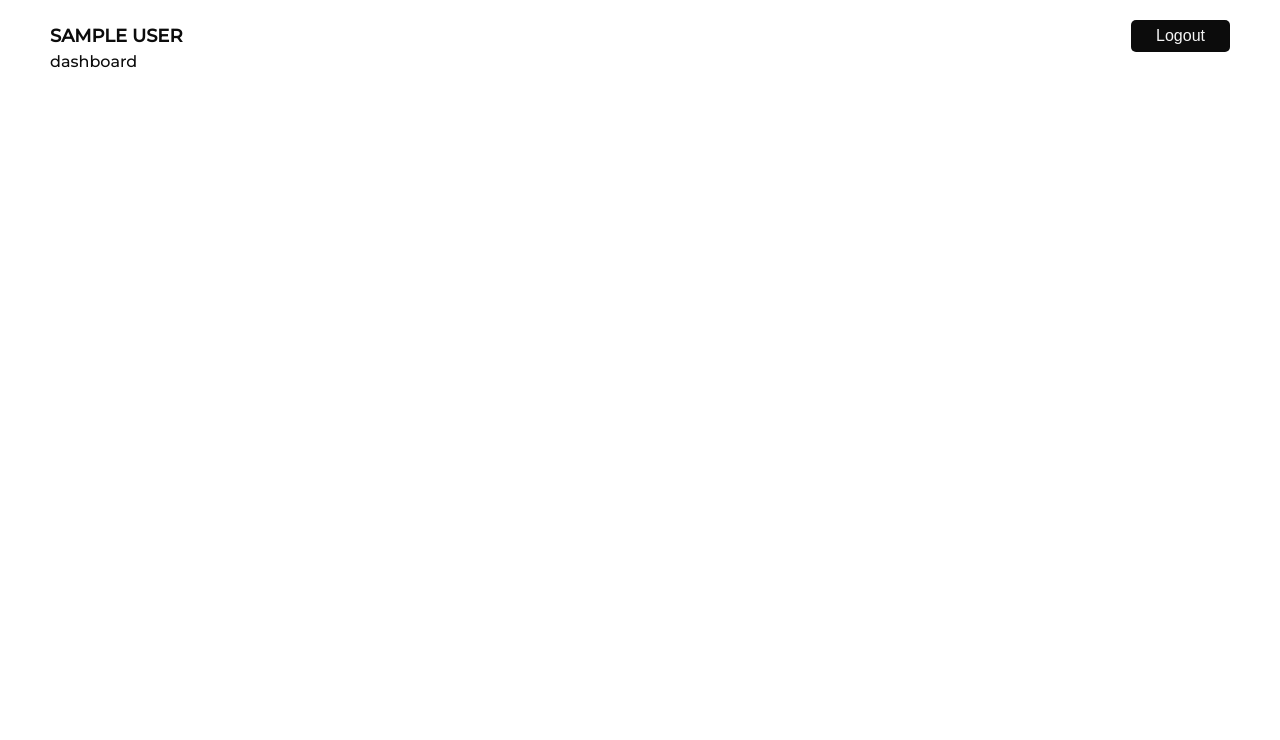
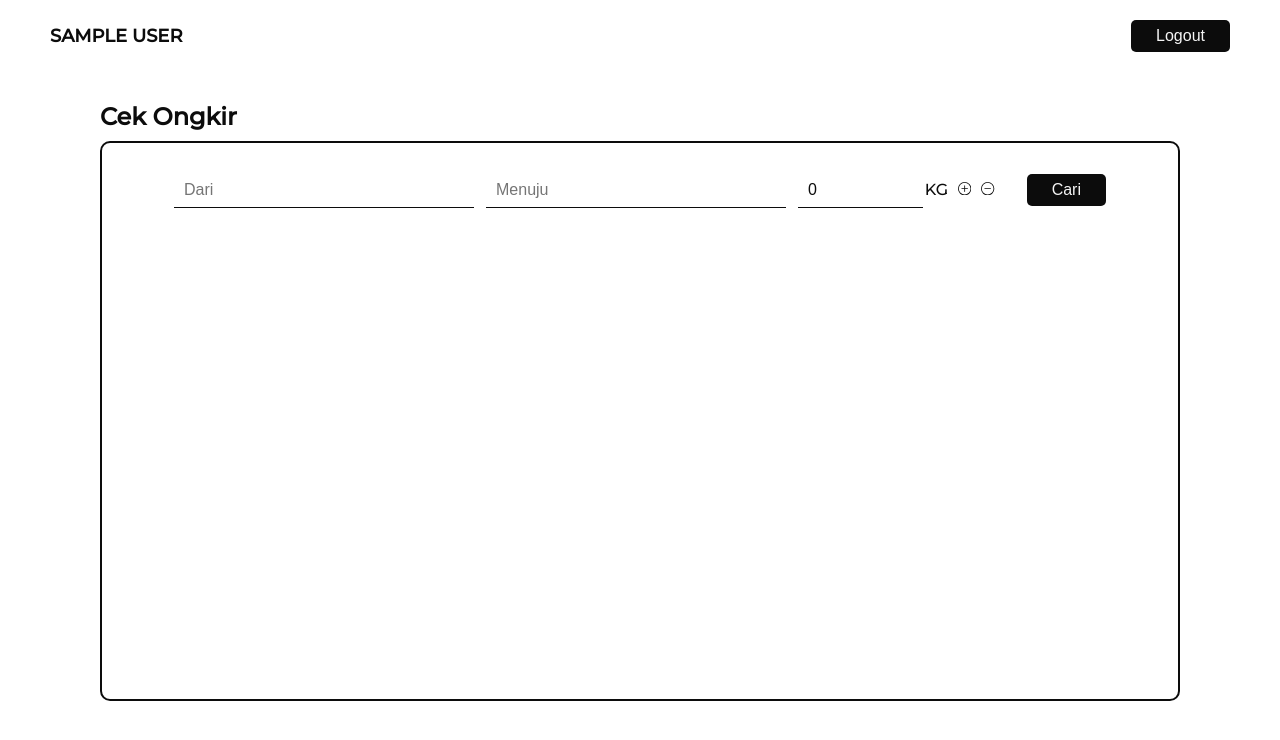
Before and after one commit to PriaAdmaja/DOT-test, a Next.js app: page /dashboard in a window 1280 px wide. Shown: the top 740 px of the page. Built offline with nearby package versions, Linux system fonts and the light colour scheme; sample sign-in values are in the browser's storage.

Commit message:
slicing dashboard

```diff
--- /dev/null
+++ b/src/app/dashboard/dashboard.module.css
@@ -0,0 +1,61 @@
+.section {
+  width: 100%;
+  height: 100%;
+  padding: 50px;
+}
+
+.title {
+  font-size: x-large;
+  font-weight: 800;
+}
+
+.card {
+  border: 2px solid var(--black-night);
+  border-radius: 10px;
+  margin-top: 10px;
+  height: 70vh;
+  padding: 10px;
+}
+
+.filter {
+  margin-top: 20px;
+  margin-left: auto;
+  margin-right: auto;
+  display: flex;
+  gap: 12px;
+  align-items: baseline;
+  justify-content: center;
+}
+
+.input_wrap {
+  width: 300px;
+}
+
+.input_weight {
+  display: flex;
+  gap: 2px;
+  align-items: baseline;
+  width: 150px;
+}
+
+.weight_wrap {
+    display: flex;
+    gap: 10px;
+    align-items: baseline;
+    margin-right: 20px;
+}
+
+.number_button_wrap {
+    display: flex;
+    gap: 10px;
+    align-items: baseline;
+}
+
+.number_button {
+  border: none;
+  cursor: pointer;
+}
+
+.number_button:active {
+  transform: scale(0.9);
+}
--- a/src/app/dashboard/page.tsx
+++ b/src/app/dashboard/page.tsx
@@ -1,10 +1,87 @@
+"use client";
 import AuthFilter from "@/component/auth-filter";
 import Layout from "@/component/layout";
+import style from "./dashboard.module.css";
+import Input from "@/component/input";
+import { BsDashCircle, BsPlusCircle } from "react-icons/bs";
+import Button from "@/component/button";
+import { ChangeEvent, useState } from "react";
 
 const Dashboard = () => {
+  const [fromAddress, setFromAddress] = useState<string>("");
+  const [toAddress, setToAddress] = useState<string>("");
+  const [weight, setWeight] = useState<number>(0);
+
+  const inputWeight = (e: ChangeEvent<HTMLInputElement>) => {
+    const weightValue = e.target.value;
+    const number = "1234567890";
+    const filteredWeightValue = weightValue
+      .split("")
+      .map((d) => (number.includes(d) ? d : ""))
+      .join("");
+    const removeFirstZero = filteredWeightValue
+      .split("")
+      .map((d) => (d[0] === "0" ? "" : d))
+      .join("");
+    setWeight(removeFirstZero === "" ? 0 : Number(removeFirstZero));
+  };
+
   return (
     <Layout>
-      <p>dashboard</p>
+      <section className={style.section}>
+        <p className={style.title}>Cek Ongkir</p>
+        <section className={style.card}>
+          <div className={style.filter}>
+            <div className={style.input_wrap}>
+              <Input
+                placeholder="Dari"
+                value={fromAddress}
+                onChange={(e: ChangeEvent<HTMLInputElement>) =>
+                  setFromAddress(e.target.value)
+                }
+              />
+            </div>
+            <div className={style.input_wrap}>
+              <Input
+                placeholder="Menuju"
+                value={toAddress}
+                onChange={(e: ChangeEvent<HTMLInputElement>) =>
+                  setToAddress(e.target.value)
+                }
+              />
+            </div>
+            <section className={style.weight_wrap}>
+              <div className={style.input_weight}>
+                <Input
+                  placeholder="Berat"
+                  value={weight}
+                  onChange={inputWeight}
+                />
+                <p>KG</p>
+              </div>
+              <div className={style.number_button_wrap}>
+                <button
+                  type="button"
+                  className={style.number_button}
+                  onClick={() => setWeight((prev) => prev + 1)}
+                >
+                  <BsPlusCircle />
+                </button>
+                <button
+                  type="button"
+                  className={style.number_button}
+                  onClick={() =>
+                    setWeight((prev) => (prev === 0 ? 0 : prev - 1))
+                  }
+                >
+                  <BsDashCircle />
+                </button>
+              </div>
+            </section>
+            <Button type="button">Cari</Button>
+          </div>
+        </section>
+      </section>
     </Layout>
   );
 };
--- a/src/component/input/index.tsx
+++ b/src/component/input/index.tsx
@@ -11,7 +11,6 @@ const Input = ({ isPassword = false, ...rest }: InputProps) => {
   return (
     <div className={style.input_container}>
       <input
-        placeholder="Masukkan Password"
         type={!isPassword ? "text" : showPassword ? "text" : "password"}
         className={style.input}
         {...rest}
```
